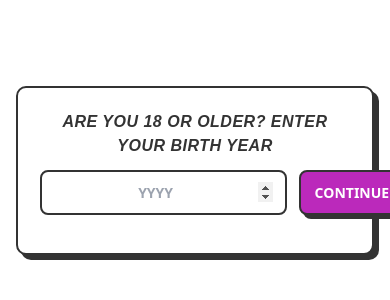
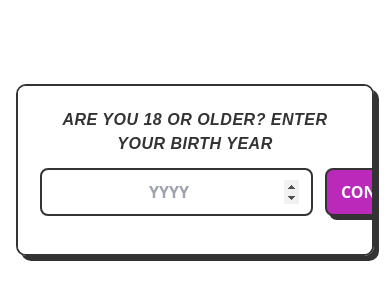
Before and after one commit to caseyclarkee/Sugar-Sale, a Vue app: page / in a window 390 px wide. Shown: the part 252-552 px from the top of the page. Built offline with nearby package versions, Linux system fonts and the light colour scheme; a web font is replaced by a local one.

Commit message:
Update style.css

```diff
--- a/public/style.css
+++ b/public/style.css
@@ -323,3 +323,70 @@ small.muted { color:#444; opacity:.8; display:block; margin-top:1rem; }
   .container { padding-top: clamp(12px, env(safe-area-inset-top) + 5vh, 12vh); }
   .logo { max-height: clamp(120px, 20 * var(--s), 160px); }
 }
+/* ===== MOBILE SIZING + SAFE AREA FIXES ===== */
+
+/* 1) Never let overlay cards exceed the visible viewport.
+      Use svh (small viewport height) and safe-area insets. */
+:root {
+  --edge: clamp(16px, 3vmin, 28px); /* breathing space around cards */
+}
+
+.modal-overlay,
+.age-gate {
+  padding: max(var(--edge), env(safe-area-inset-top))
+           max(var(--edge), env(safe-area-inset-right))
+           max(var(--edge), env(safe-area-inset-bottom))
+           max(var(--edge), env(safe-area-inset-left));
+  /* make sure the overlay itself tracks the visible height */
+  height: 100svh;
+}
+
+/* 2) Constrain cards and allow them to scroll internally if needed. */
+.modal-card,
+.age-card {
+  max-width: min(94vw, 560px);
+  max-height: calc(100svh - (var(--edge) * 2));
+  overflow: auto;                 /* internal scroll if content is tall */
+  -webkit-overflow-scrolling: touch;
+}
+
+/* 3) Keep the close button inside on small screens. */
+.close {
+  top: clamp(8px, 1.8vmin, 12px);
+  right: clamp(8px, 1.8vmin, 12px);
+  width: clamp(32px, 6vmin, 36px);
+  height: clamp(32px, 6vmin, 36px);
+  font-size: clamp(18px, 3.2vmin, 22px);
+  line-height: 1;
+}
+
+/* 4) Inputs: prevent iOS zoom jump by guaranteeing 16px+ font size. */
+.input,
+#birth-year {
+  font-size: max(16px, 2.2vmin);  /* was clamp(... 14px ...) */
+}
+
+/* 5) CTA buttons: likewise keep 16px+ and ensure they don't overflow. */
+button.cta,
+#age-gate-form .cta {
+  font-size: max(16px, 2.2vmin);
+  min-height: 44px;               /* Apple HIG tap target */
+  white-space: nowrap;            /* avoid wrapping on tiny widths */
+}
+
+/* 6) Footer pinned to bottom with breathing room over iOS bar. */
+.site-footer {
+  position: fixed;
+  left: 0;
+  width: 100%;
+  bottom: max(12px, env(safe-area-inset-bottom));
+  justify-content: center;
+  gap: 1rem;
+  padding-bottom: clamp(6px, 1.2vmin, 14px);
+  z-index: 10;
+}
+
+/* 7) Keep the main stack visible above the fixed footer if content grows. */
+.container {
+  padding-bottom: max(80px, calc(env(safe-area-inset-bottom) + 56px));
+}
```
